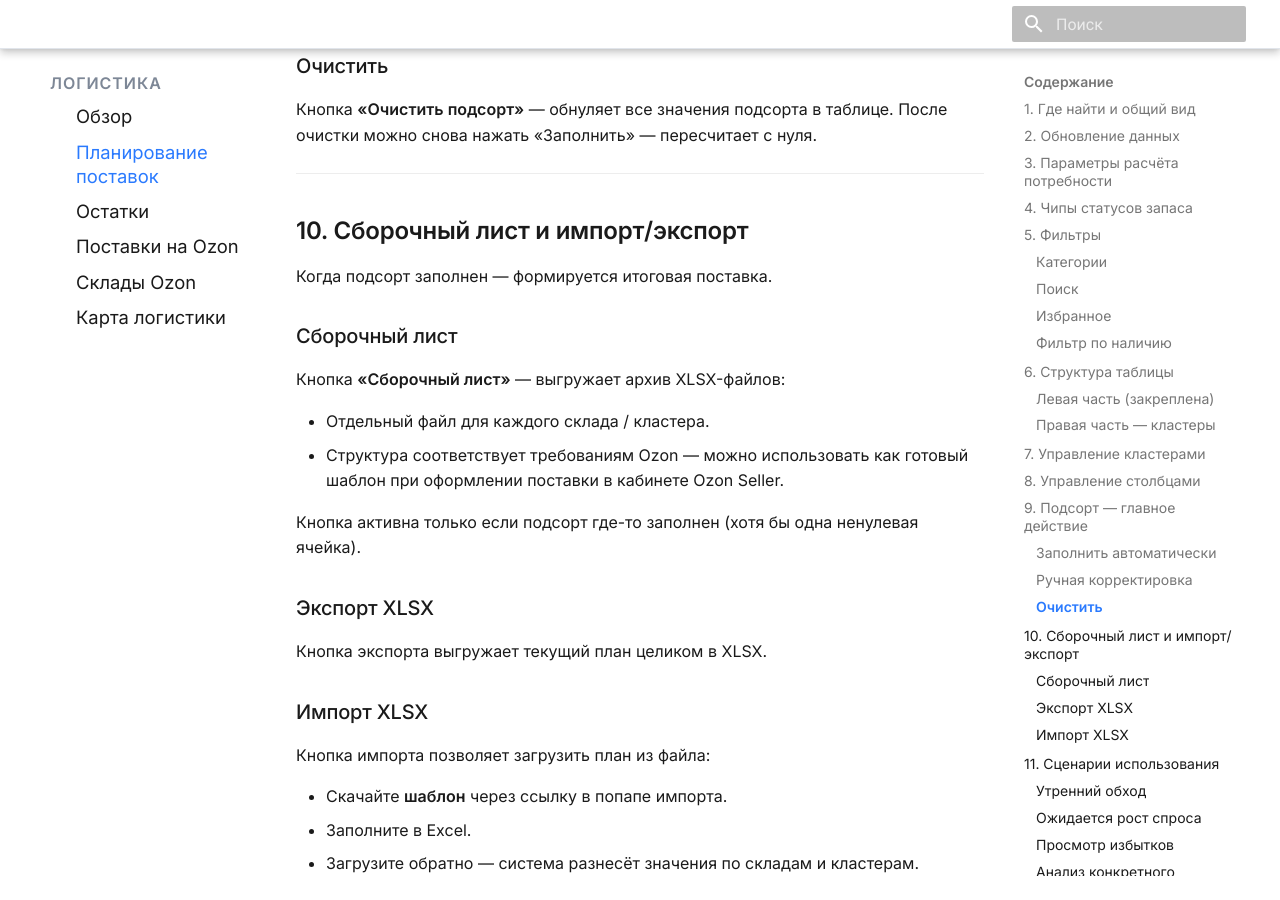
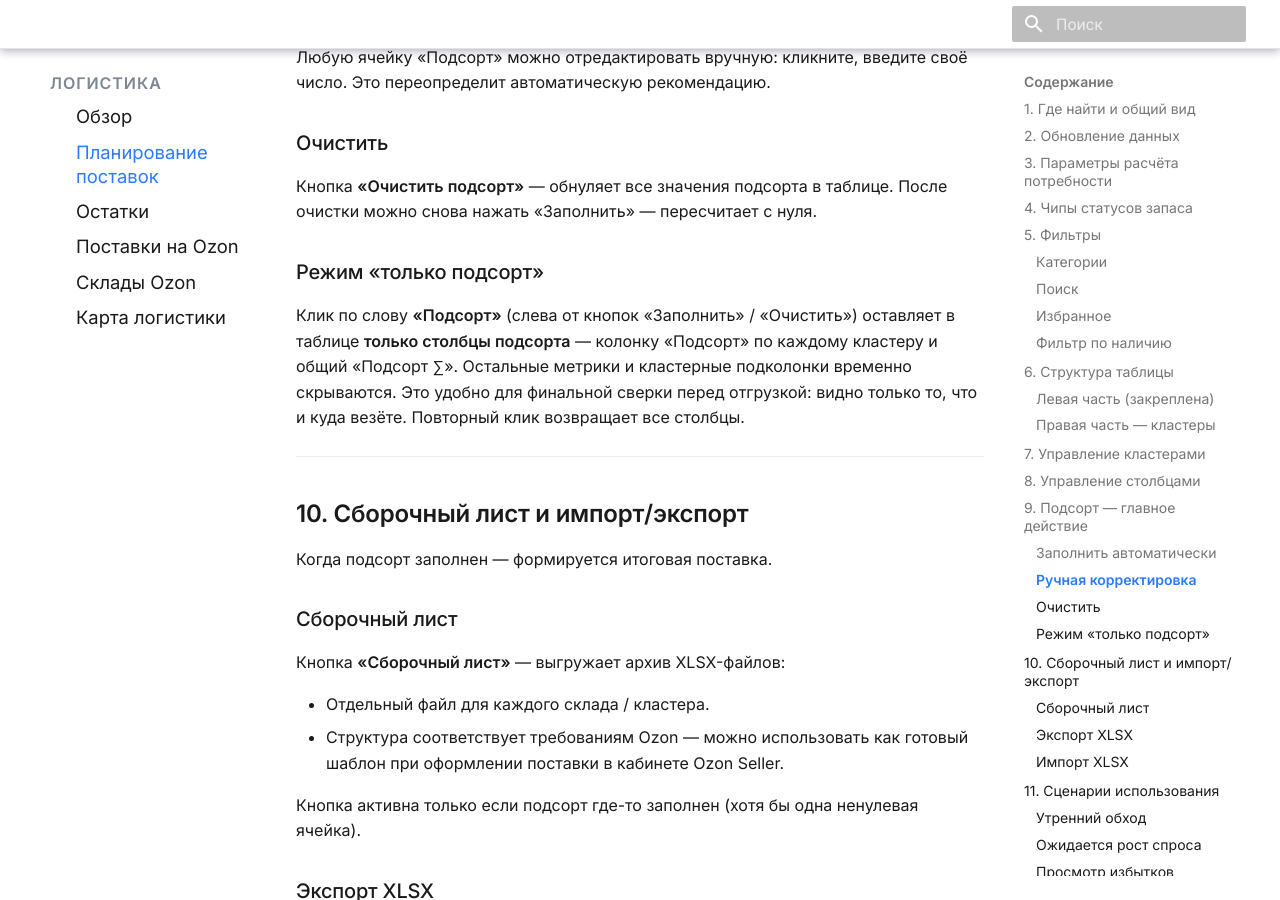
Before and after one commit to GitHubJackPerson/stpulse-docs, an MkDocs documentation site: the page built from docs/supplies/supply-planning.md, in a window 1280 px wide and 900 px high, scrolled down 5698 px. Built offline with MkDocs 1.6.1 and Material for MkDocs 9.7.7, drawn with Linux system fonts in a browser that asks for light colours; some of the changed text lies outside the part shown.

Commit message:
docs(supplies): режим «только подсорт», отрицательная потребность, порядок Мои остатки
Co-Authored-By: Claude Opus 4.8 (1M context) <noreply@anthropic.com>

```diff
--- a/docs/supplies/supply-planning.md
+++ b/docs/supplies/supply-planning.md
@@ -165,6 +165,10 @@
 ### Очистить
 
 Кнопка **«Очистить подсорт»** — обнуляет все значения подсорта в таблице. После очистки можно снова нажать «Заполнить» — пересчитает с нуля.
+
+### Режим «только подсорт»
+
+Клик по слову **«Подсорт»** (слева от кнопок «Заполнить» / «Очистить») оставляет в таблице **только столбцы подсорта** — колонку «Подсорт» по каждому кластеру и общий «Подсорт ∑». Остальные метрики и кластерные подколонки временно скрываются. Это удобно для финальной сверки перед отгрузкой: видно только то, что и куда везёте. Повторный клик возвращает все столбцы.
 
 ---
 
```
Also changed, not shown: other parts of docs/supplies/supply-planning.md (+1 -1 lines), docs/supplies/stocks.md (+1 -1 lines).
